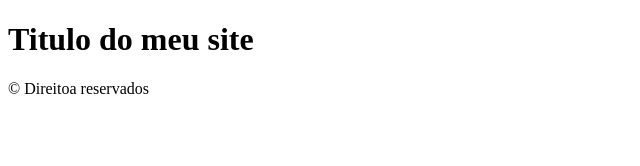
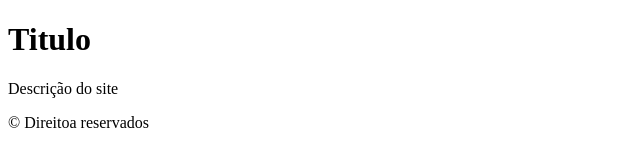
Before and after one commit to galeao/aula-seguran-a, a plain HTML site: page index.html in a window 1280 px wide. Shown: the whole page, without its empty margins (0-640 px from the left). Drawn offline with Linux system fonts and the light colour scheme.

Commit message:
atualização noturna

```diff
--- a/index.html
+++ b/index.html
@@ -4,7 +4,10 @@
 	<title></title>
 </head>
 <body>
-	<h1> Titulo do meu site</h1>
+	<header>
+		<h1>Titulo</h1>
+		<p>Descrição do site</p>
+	</header>
 	<footer>
 		&copy; Direitoa reservados
 	</footer>
```
